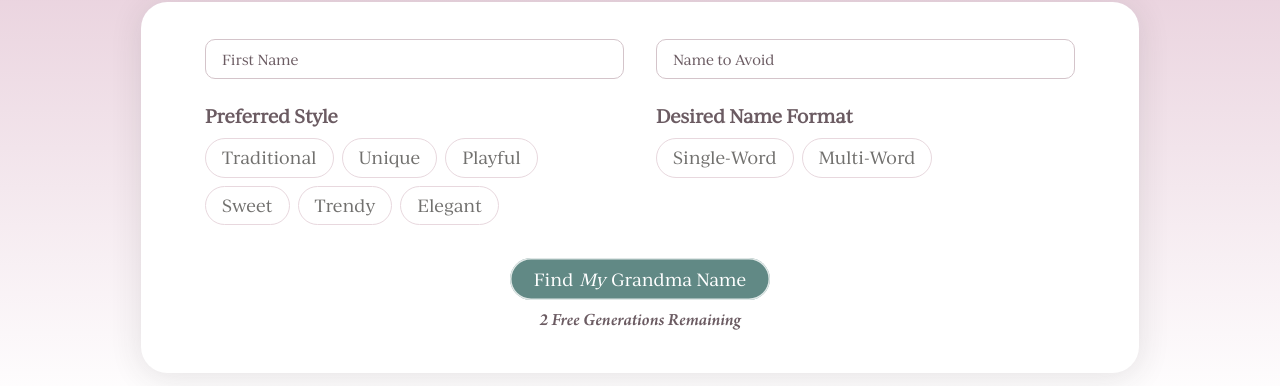
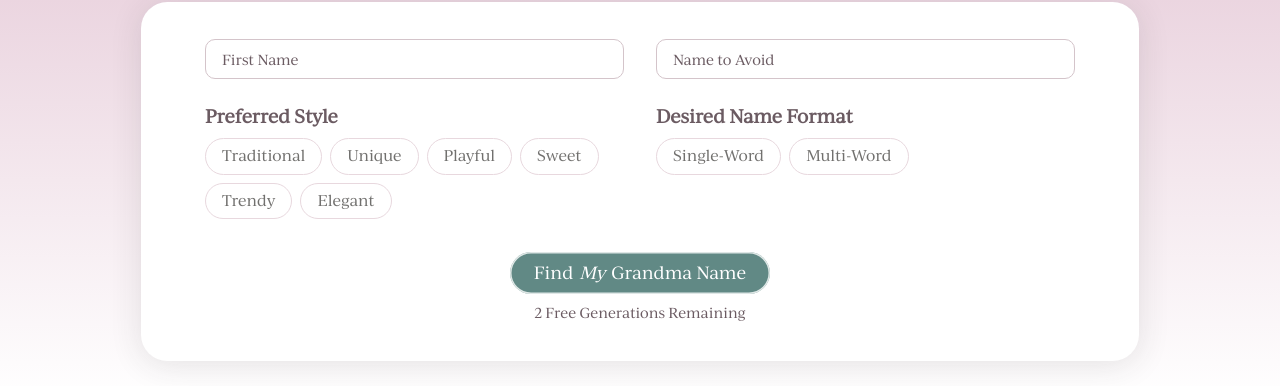
Before and after one commit to mad-banana-projects/my-grandma-name, a Next.js app: page / in a window 1280 px wide. Shown: the part 300-686 px from the top of the page. Built offline with nearby package versions, Linux system fonts and the light colour scheme; no server answers.

Commit message:
name generator font sizing change

```diff
--- a/components/name-generator/hero-generator.tsx
+++ b/components/name-generator/hero-generator.tsx
@@ -64,7 +64,7 @@ function PillButton({
       type="button"
       onClick={onClick}
       className={cn(
-        'rounded-full border px-4 py-1.5 text-[17px] transition-colors',
+        'rounded-full border px-4 py-1.5 text-[clamp(12px,1.17vw,15px)] transition-colors',
         selected
           ? 'border-primary bg-primary text-white'
           : 'border-border bg-white text-foreground/70 hover:border-primary/50 hover:text-foreground'
@@ -302,7 +302,7 @@ export function HeroGenerator({
 
             {/* Anon limit */}
             {!isSignedIn && (
-              <p className="text-[18px] text-muted-foreground [font-family:var(--font-arno-italic)]">
+              <p className="text-[clamp(11px,1.09vw,14px)] text-muted-foreground [font-family:var(--font-ivy-regular)]">
                 {anonUsesLeft > 0
                   ? `${anonUsesLeft} Free ${anonUsesLeft === 1 ? 'Generation' : 'Generations'} Remaining`
                   : 'Limit reached — create an account for more'}
```
